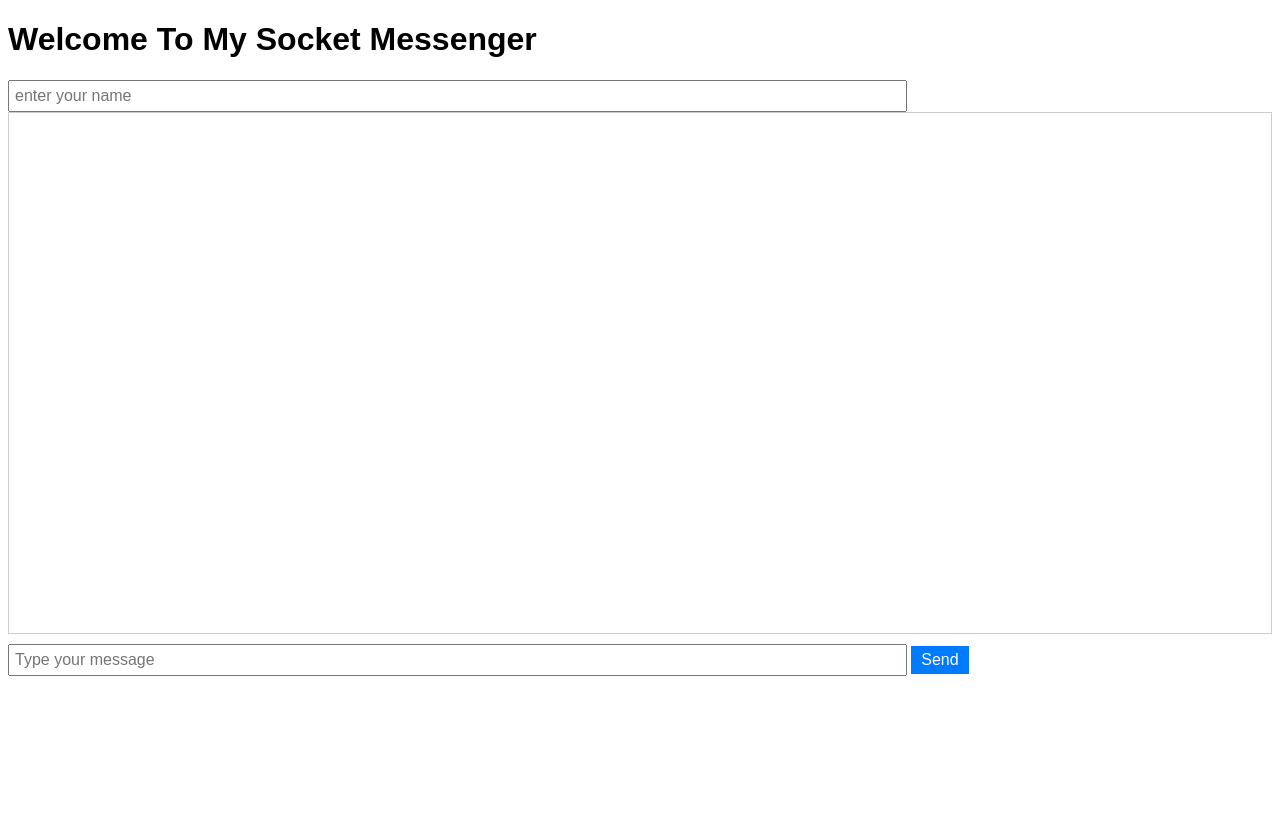
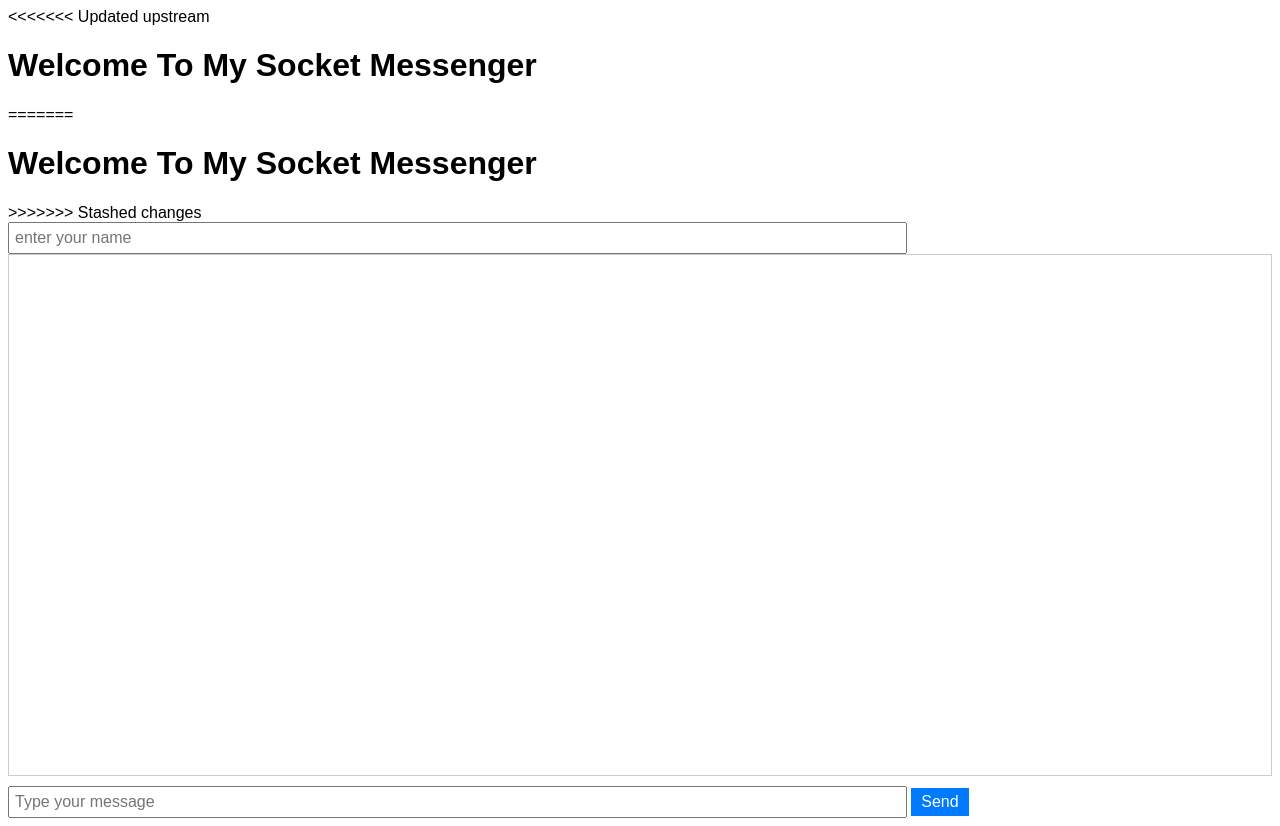
Before and after one commit to moeelbadri/MySocketChat, a website: page public/index.html in a window 1280 px wide. Before the commit the page ends 800 px from the top, so only its background shows below. Drawn offline with nearby package versions, Linux system fonts and the light colour scheme; no server answers.

Commit message:
Update index.html

```diff
--- a/public/index.html
+++ b/public/index.html
@@ -6,12 +6,18 @@
 </head>
 <body>
 
+<<<<<<< Updated upstream
 
 
   <div class="h1test">
 
     <h1>Welcome To My <span>Socket Messenger</span> </h1>
 
+=======
+  <div class="h1test">
+
+    <h1>Welcome To My <span>Socket Messenger</span> </h1>
+>>>>>>> Stashed changes
   </div>
 
   <input id="name-input" type="text" placeholder="enter your name">
```
